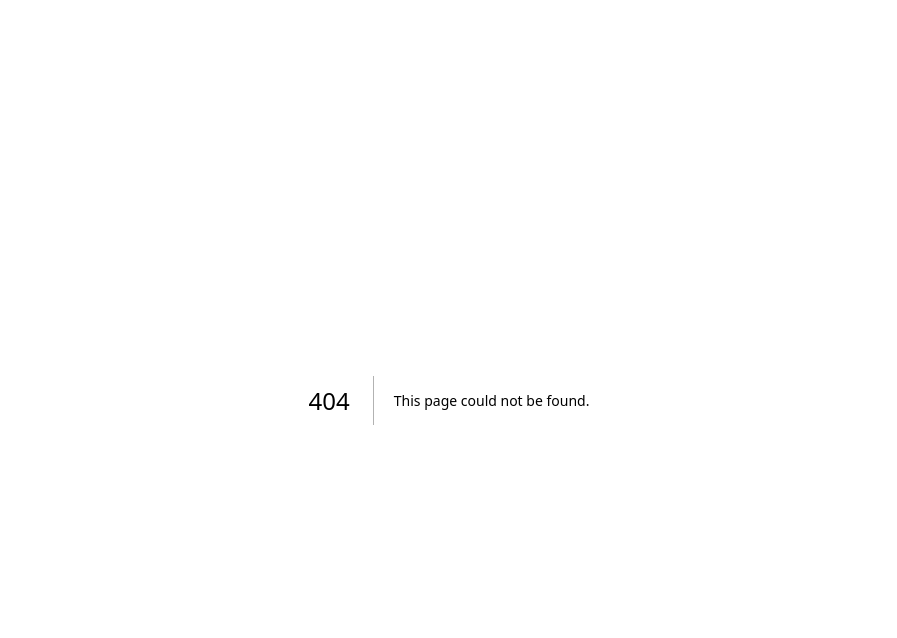
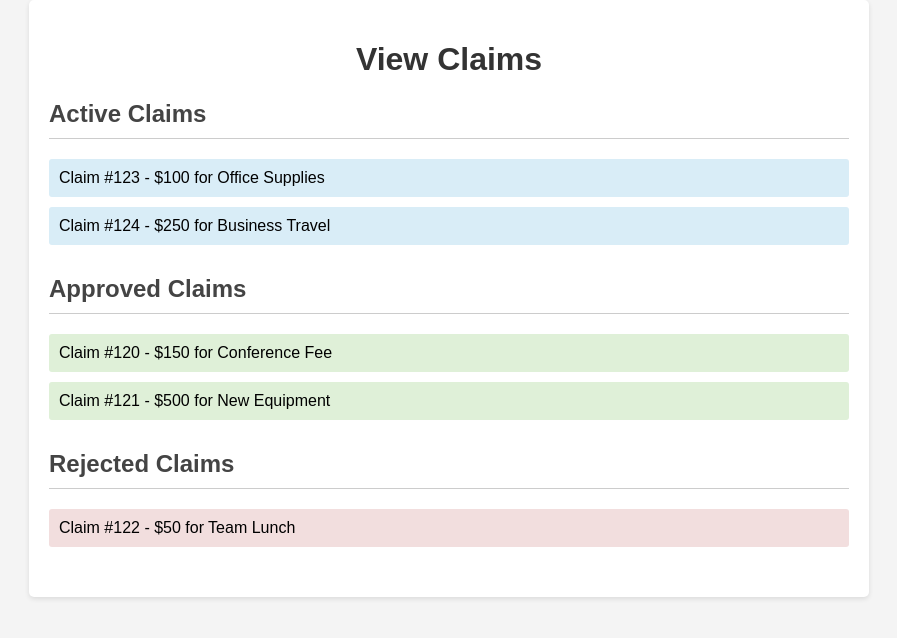
Before and after one commit to keerthanajn/ExpensesApp, a Next.js app: page /view in a window 1280 px wide. Before the commit this address had no page. Shown: the top 638 px of the page, without its empty margins (191-1088 px from the left). Built offline with nearby package versions, Linux system fonts and the light colour scheme.

Commit message:
update main

```diff
--- a/app/submit/page.js
+++ b/app/submit/page.js
@@ -1,5 +1,5 @@
 import React from 'react';
-import './submit.css'; // Make sure to create an appropriate App.css file for styles
+import './submit.css';
 
 export default function Submit(){
 
--- /dev/null
+++ b/app/view/page.js
@@ -0,0 +1,35 @@
+import React from 'react';
+import './view.css';
+
+export default function View(){
+
+  return (
+    <body>
+        <div class="claims-container">
+            <h1>View Claims</h1>
+            <div class="claims-section" id="active-claims">
+                <h2>Active Claims</h2>
+                <ul>
+                    <li>Claim #123 - $100 for Office Supplies</li>
+                    <li>Claim #124 - $250 for Business Travel</li>
+                </ul>
+            </div>
+
+            <div class="claims-section" id="approved-claims">
+                <h2>Approved Claims</h2>
+                <ul>
+                    <li>Claim #120 - $150 for Conference Fee</li>
+                    <li>Claim #121 - $500 for New Equipment</li>
+                </ul>
+            </div>
+
+            <div class="claims-section" id="rejected-claims">
+                <h2>Rejected Claims</h2>
+                <ul>
+                    <li>Claim #122 - $50 for Team Lunch</li>
+                </ul>
+            </div>
+        </div>
+    </body>
+  );
+};
--- /dev/null
+++ b/app/view/view.css
@@ -0,0 +1,56 @@
+body {
+    font-family: Arial, sans-serif;
+    background-color: #f4f4f4;
+    margin: 0;
+    padding: 0;
+  }
+
+  .claims-container {
+    max-width: 800px;
+    margin: auto;
+    padding: 20px;
+    background-color: #fff;
+    border-radius: 5px;
+    box-shadow: 0 2px 5px rgba(0, 0, 0, 0.1);
+  }
+
+  h1 {
+    color: #333;
+    text-align: center;
+  }
+
+  .claims-section {
+    margin-bottom: 30px;
+  }
+
+  .claims-section h2 {
+    color: #444;
+    border-bottom: 1px solid #ccc;
+    padding-bottom: 10px;
+    margin-bottom: 20px;
+  }
+
+  .claims-section ul {
+    list-style-type: none;
+    padding: 0;
+  }
+
+  .claims-section ul li {
+    background-color: #e9e9e9;
+    margin-bottom: 10px;
+    padding: 10px;
+    border-radius: 3px;
+  }
+
+  /* Additional styles for differentiation */
+  #active-claims li {
+    background-color: #d9edf7;
+  }
+
+  #approved-claims li {
+    background-color: #dff0d8;
+  }
+
+  #rejected-claims li {
+    background-color: #f2dede;
+  }
```
